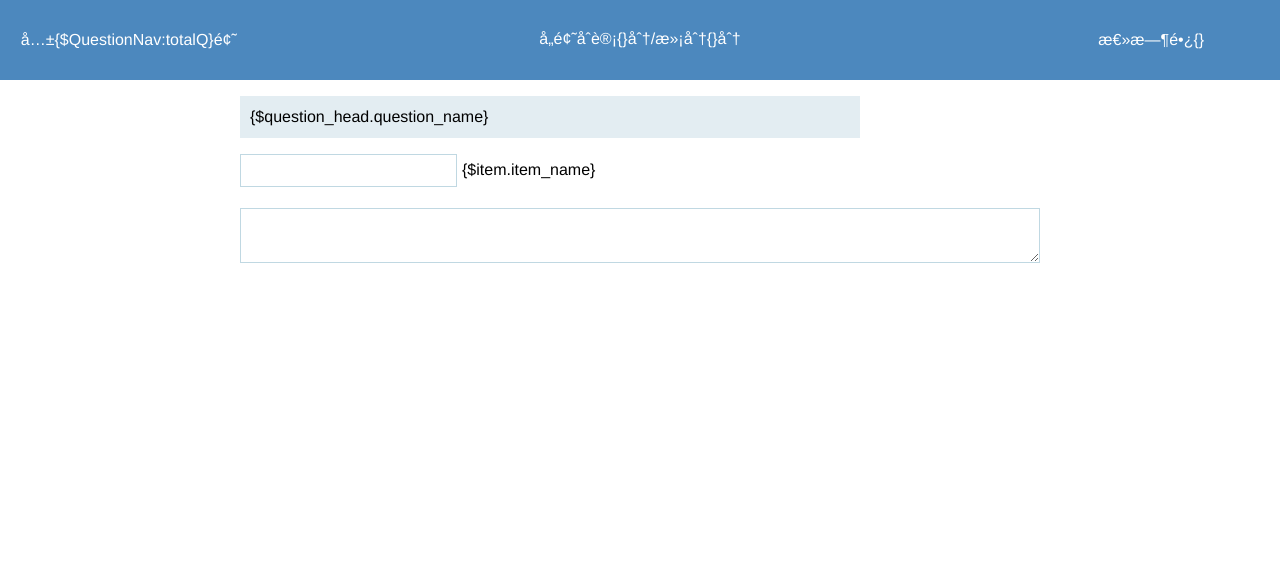
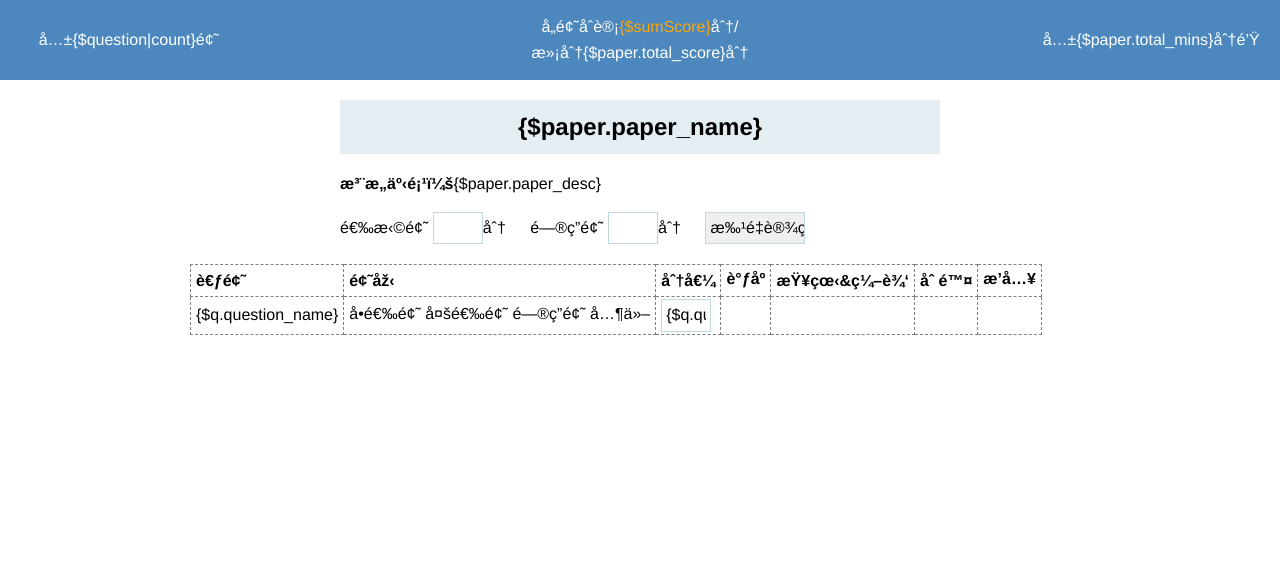
Before and after one commit to RichardWuTry/Utility, a PHP site: page /DbName/Tpl/Paper/review.html in a window 1280 px wide. Shown: the top 575 px of the page. Run offline with PHP 8.4, Linux system fonts and the light colour scheme; some libraries are stand-ins or nearby versions.

Commit message:
update Exam app

```diff
--- a/Public/css/paper.css
+++ b/Public/css/paper.css
@@ -61,6 +61,10 @@
 	font-size: 16px;
 }
 
+.width-xxl {
+	width: 900px;
+}
+
 .width-xl {
 	width: 800px;
 }
@@ -69,8 +73,16 @@
 	width: 600px;
 }
 
+.width-m {
+	width: 400px;
+}
+
 .width-s {
 	width: 100px;
+}
+
+.width-xs {
+	width: 50px;
 }
 
 .height-l {
--- a/Tpl/Paper/create.html
+++ b/Tpl/Paper/create.html
@@ -81,7 +81,7 @@
 					<input type="text" id="total_mins" name="total_mins" class="width-s non-empty num-range" />分钟
 				</p>
 				<p>
-					<label for="paper_desc" class="vertical-top">考卷说明：</label>
+					<label for="paper_desc" class="vertical-top">注意事项：</label>
 					<textarea id="paper_desc" name="paper_desc" class="width-l height-l non-empty"></textarea>
 				</p>
 			</div>
--- a/Tpl/Paper/review.html
+++ b/Tpl/Paper/review.html
@@ -2,10 +2,32 @@
 <title>考卷总览</title>
 <link rel="stylesheet" href="__PUBLIC__/css/common.css" />
 <link rel="stylesheet" href="__PUBLIC__/css/paper.css" />
+<style>
+	#qTable {
+		border-collapse: collapse;
+		margin: 20px auto;
+	}
+
+	#qTable th, #qTable td {
+		border: 1px dashed gray;
+		padding: 2px 5px;
+	}
+</style>
 <script src="http://code.jquery.com/jquery-1.7.2.min.js"></script>
 <script src="__PUBLIC__/javascript/paper.js"></script>
 <script>
+	$(function(){
+		setSumScoreColor();
+	});
 
+
+	function setSumScoreColor() {
+		if ($('#sumScore').text() == $('#totalScore').text()) {
+			$('#sumScore').css('color', $('#totalScore').css('color'));
+		} else {
+			$('#sumScore').css('color', 'Orange');
+		}
+	}
 </script>
 </head>
 <body>
@@ -13,19 +35,19 @@
 		<table>
 			<tr>
 				<td>
-					共{$QuestionNav:totalQ}题
+					共{$question|count}题
 				</td>
 				<td>
 
 				</td>
 				<td>
-					各题合计{}分/满分{}分
+					各题合计<span id="sumScore">{$sumScore}</span>分/满分<span id="totalScore">{$paper.total_score}</span>分
 				</td>
 				<td>
 
 				</td>
 				<td>
-					总时长{}
+					共{$paper.total_mins}分钟
 				</td>
 			</tr>
 		</table>
@@ -37,27 +59,63 @@
 			<div>
 				<span id="helpMsg" class="hide"></span>
 			</div>
-			<div>
+
 				<div class="qBody">
-					<p class="width-l qTitle">
-						{$question_head.question_name}
+					<h1 class="qTitle" style="text-align:center">
+						{$paper.paper_name}
+					</h1>
+					<p class="width-l">
+						<strong>注意事项：</strong>{$paper.paper_desc}
 					</p>
-					<if condition="($question_head.question_type eq 'radio') OR ($question_head.question_type eq 'checkbox')">
-						<ul class="option">
-							<volist name="option_detail" id="item">
-								<li>
-									<label><input type="{$question_head.question_type}" />{$item.item_name}</label>
-								</li>
-							</volist>
-						</ul>
-					</if>
-					<if condition="$question_head.question_type eq 'textarea'">
-						<p class="input">
-							<textarea id="input_area" rows="{$input_detail.row_count}" class="width-xl"></textarea>
-						</p>
-					</if>
+
+					<div>
+						<span style="margin-right: 20px">选择题 <input type="text" id="allOption" class="width-xs" />分</span>
+						<span style="margin-right: 20px">问答题 <input type="text" id="allInput" class="width-xs" />分</span>
+						<span style="margin-right: 20px;"><input id="setBatchScore" type="button" value="批量设置" class="width-s" /></span>
+					</div>
 				</div>
-			</div>
+				<table id="qTable" class="qBody width-xxl">
+					<tr>
+						<th>考题</th>
+						<th>题型</th>
+						<th>分值</th>
+						<th>调序</th>
+						<th>查看&编辑</th>
+						<th>删除</th>
+						<th>插入</th>
+					</tr>
+					<volist name="question" id="q">
+						<tr>
+							<td>
+								{$q.question_name}
+							</td>
+							<td>
+								<if condition="$q.question_type eq 'radio'">
+									单选题
+								<elseif condition="$q.question_type eq 'checkbox'" />
+									多选题
+								<elseif condition="$q.question_type eq 'textarea'" />
+									问答题
+								<else />
+									其他
+								</if>
+							</td>
+							<td>
+								<input type="input" name="score{$q.paper_question_id}" value="{$q.question_score}" class="width-xs" />
+							</td>
+							<td>
+							</td>
+							<td>
+							</td>
+							<td>
+							</td>
+							<td>
+							</td>
+						</tr>
+					</volist>
+				</table>
+
+
 		</div>
 
 	</section>
```
Also changed, not shown: Lib/Action/PaperAction.class.php (+7 -3 lines).
